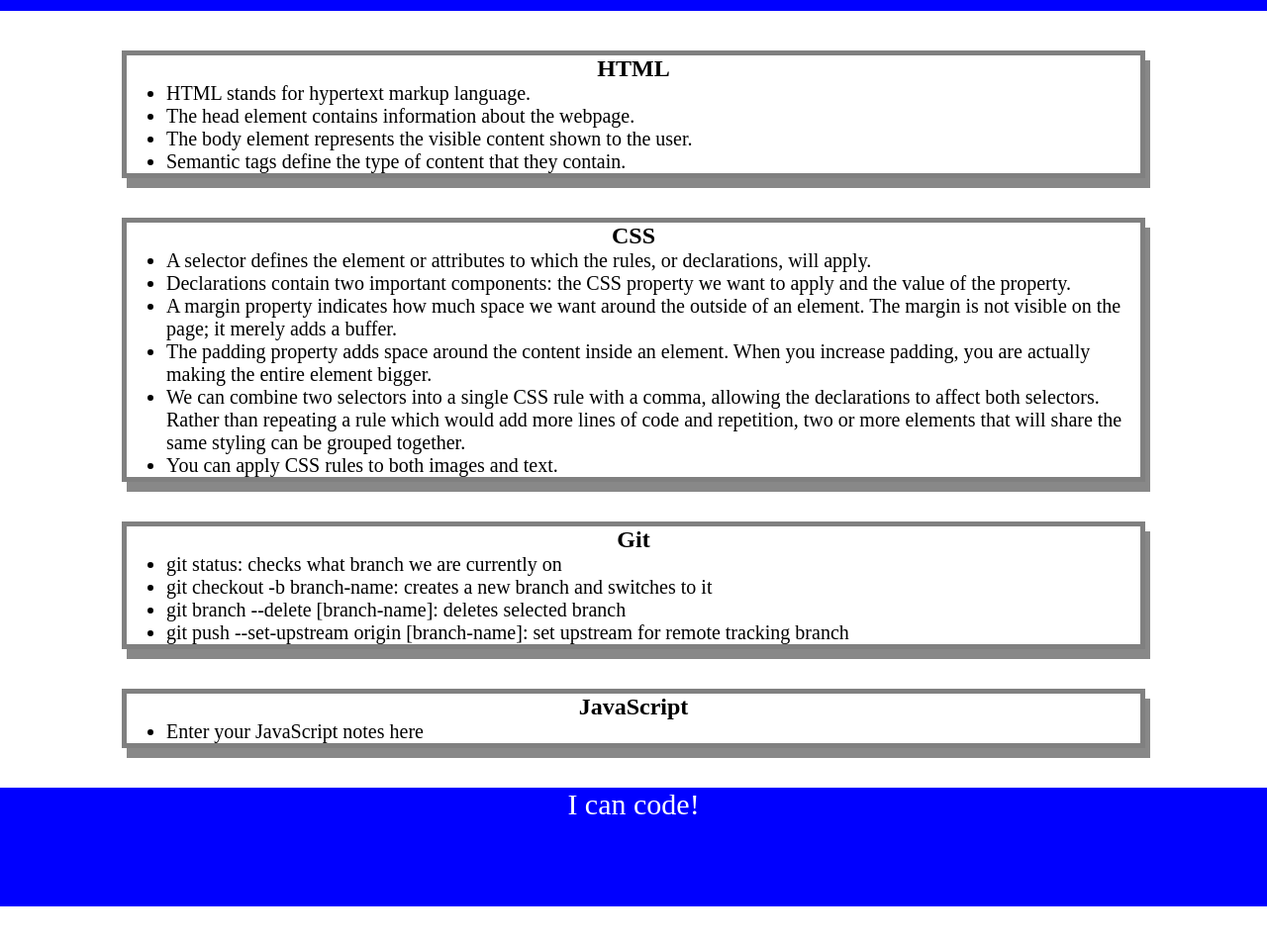
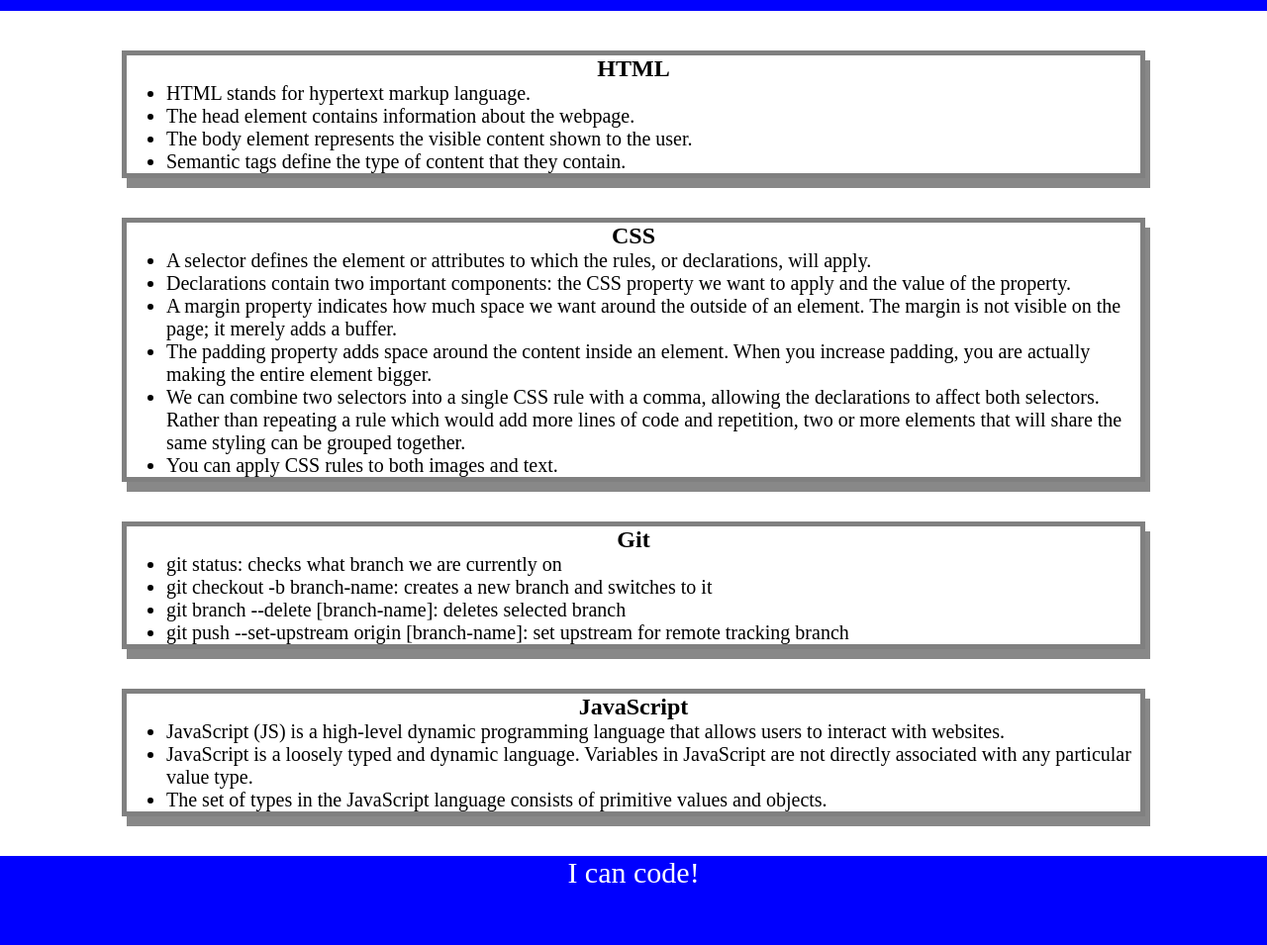
Before and after one commit to jakubcic/prework-study-guide, a plain HTML site: page index.html in a window 1280 px wide. Shown: the part 109-1064 px from the top of the page at 99% size. Before the commit the page ends 1025 px from the top, so only its background shows below. Drawn offline with Linux system fonts and the light colour scheme.

Commit message:
update javascript notes

```diff
--- a/index.html
+++ b/index.html
@@ -48,7 +48,9 @@
       <section class="card" id="javascript-section">
         <h2>JavaScript</h2>
         <ul>
-          <li>Enter your JavaScript notes here</li>
+          <li>JavaScript (JS) is a high-level dynamic programming language that allows users to interact with websites.</li>
+          <li>JavaScript is a loosely typed and dynamic language. Variables in JavaScript are not directly associated with any particular value type.</li>
+          <li>The set of types in the JavaScript language consists of primitive values and objects.</li>
         </ul>
       </section>
     </main>
```
